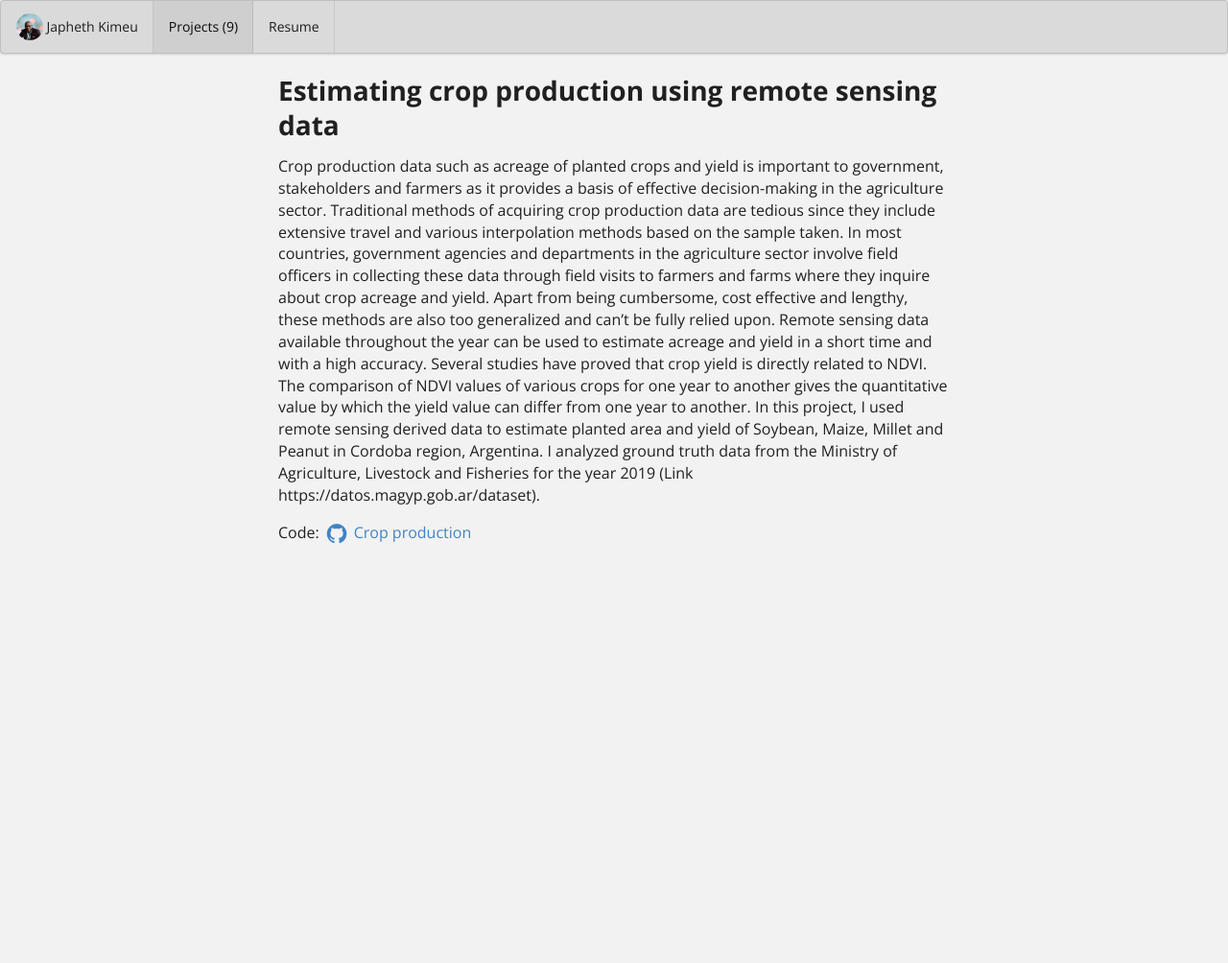
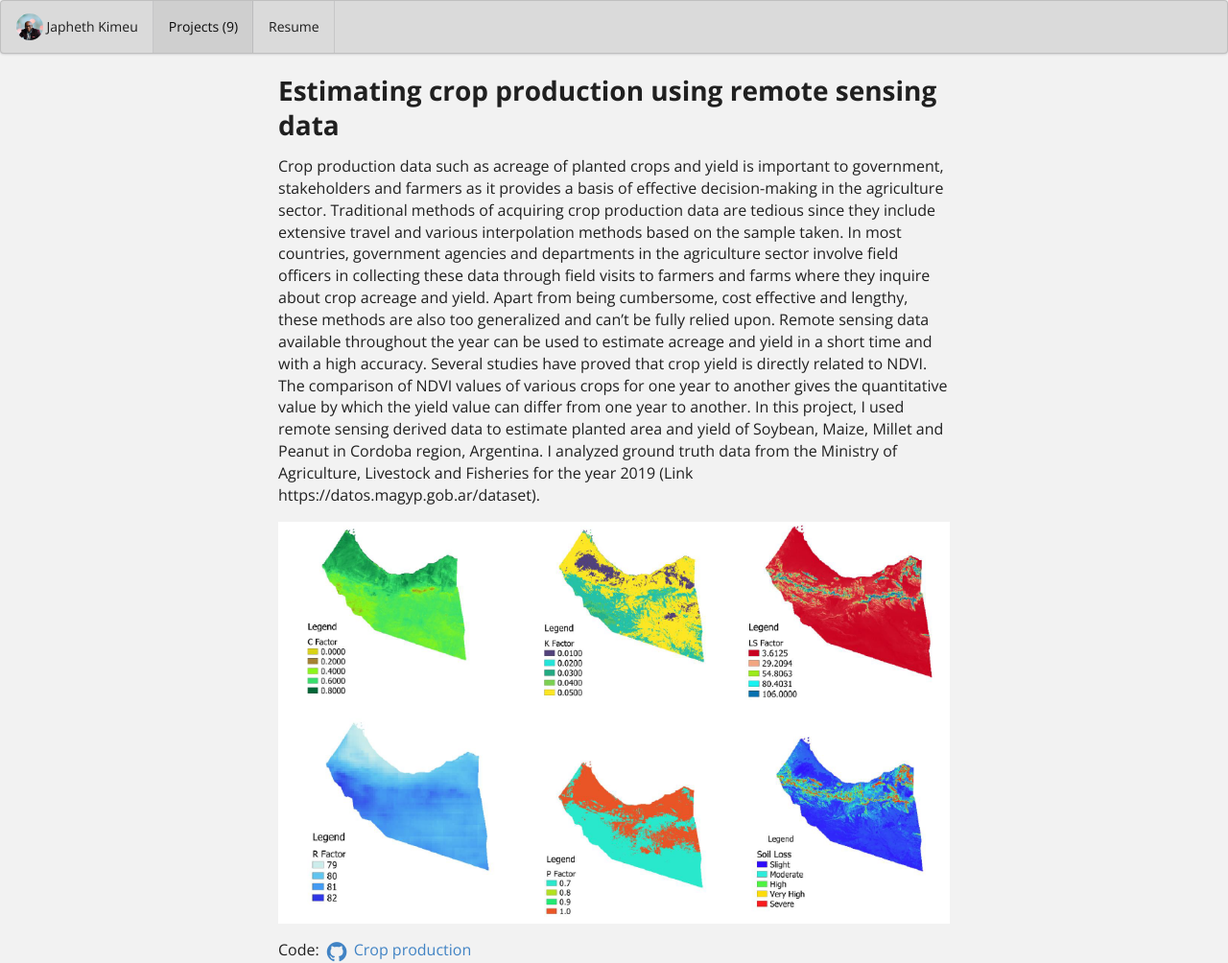
Before and after one commit to japhethkimeu/japhethkimeu.github.io, a Jekyll site: the page built from projects/project-8.md, in a window 1280 px wide. Shown: the whole page at 96% size. Built offline with Jekyll 4.4.1, drawn with Linux system fonts in a browser that asks for light colours; before the commit the page ends 900 px from its top, so only the background shows below that.

Commit message:
Update project-8.md

```diff
--- a/projects/project-8.md
+++ b/projects/project-8.md
@@ -1,7 +1,7 @@
 ---
 layout: project
 type: project
-image: images/combined.PNG
+image: images/classification1.PNG
 title: Estimating crop production using remote sensing data
 permalink: projects/Crop-production
 
@@ -18,7 +18,7 @@
 Crop production data such as acreage of planted crops and yield is important to government, stakeholders and farmers as it provides a basis of effective decision-making in the agriculture sector. Traditional methods of acquiring crop production data are tedious since they include extensive travel and various interpolation methods based on the sample taken. In most countries, government agencies and departments in the agriculture sector involve field officers in collecting these data through field visits to farmers and farms where they inquire about crop acreage and yield. Apart from being cumbersome, cost effective and lengthy, these methods are also too generalized and can't be fully relied upon.
 Remote sensing data available throughout the year can be used to estimate acreage and yield in a short time and with a high accuracy. Several studies have proved that crop yield is directly related to NDVI. The comparison of NDVI values of various crops for one year to another gives the quantitative value by which the yield value can differ from one year to another. In this project, I used remote sensing derived data to estimate planted area and yield of Soybean, Maize, Millet and Peanut in Cordoba region, Argentina. I analyzed ground truth data from the Ministry of Agriculture, Livestock and Fisheries for the year 2019 (Link https://datos.magyp.gob.ar/dataset).
 
-
+<img class="ui image" src="../images/combined.PNG">
 
 
 
```
